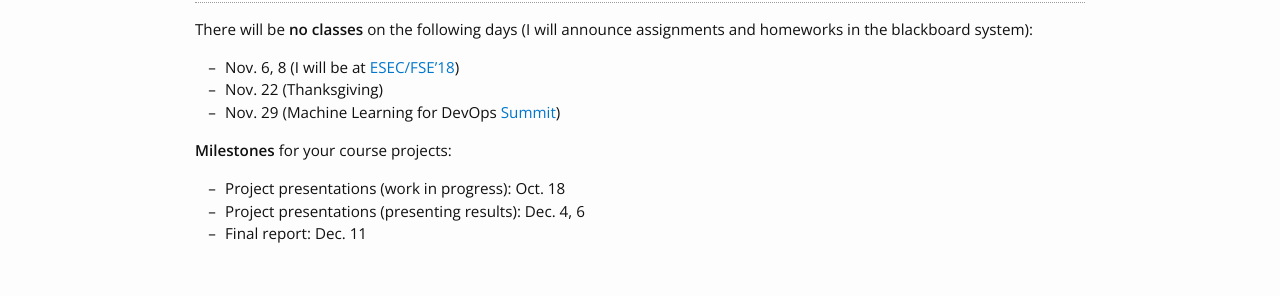
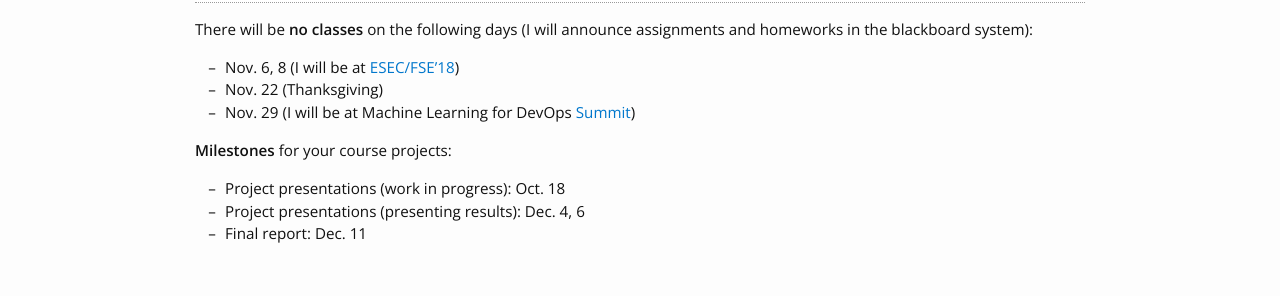
Before and after one commit to pooyanjamshidi/mls, a Jekyll site: the page built from lectures.md, in a window 1280 px wide. Shown: the part 410-706 px from the top of the page. Built offline with Jekyll 4.4.1, drawn with Linux system fonts in a browser that asks for light colours; nearby versions of some CDN libraries.

Commit message:
more typos

```diff
--- a/lectures.md
+++ b/lectures.md
@@ -40,7 +40,7 @@ permalink: /lectures/
 There will be **no classes** on the following days (I will announce assignments and homeworks in the blackboard system):
 - Nov. 6, 8 (I will be at [ESEC/FSE'18](https://2018.fseconference.org/home))
 - Nov. 22 (Thanksgiving)
-- Nov. 29 (Machine Learning for DevOps [Summit](https://www.re-work.co/events/machine-learning-for-devops-summit-2018))
+- Nov. 29 (I will be at Machine Learning for DevOps [Summit](https://www.re-work.co/events/machine-learning-for-devops-summit-2018))
 
 **Milestones** for your course projects:
 - Project presentations (work in progress): Oct. 18
```
